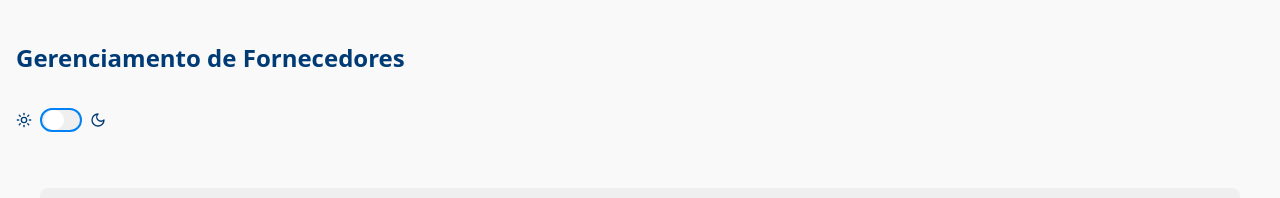
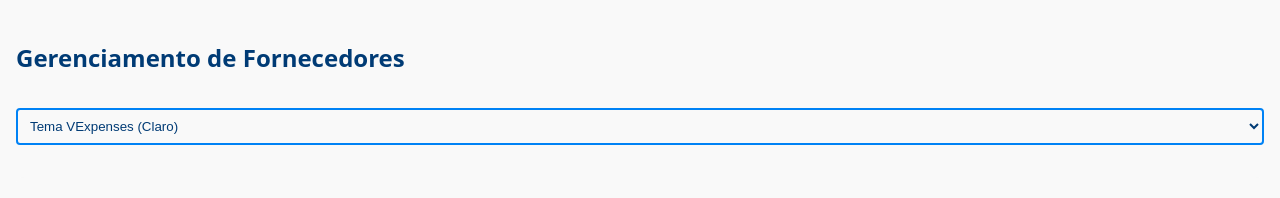
Before and after one commit to Flavio-JS/supplier-control, a React (Vite) app: page / in a window 1280 px wide. Shown: the top 198 px of the page. Built offline with nearby package versions, Linux system fonts and the light colour scheme; no server answers.

Commit message:
created theme switch logic

```diff
--- a/package.json
+++ b/package.json
@@ -15,6 +15,7 @@
     "@radix-ui/react-alert-dialog": "^1.1.6",
     "@radix-ui/react-dialog": "^1.1.6",
     "@radix-ui/react-label": "^2.1.2",
+    "@radix-ui/react-select": "^2.1.6",
     "@radix-ui/react-switch": "^1.1.3",
     "@radix-ui/react-tooltip": "^1.1.8",
     "@types/styled-components": "^5.1.34",
--- a/src/App.tsx
+++ b/src/App.tsx
@@ -1,9 +1,8 @@
 import styled from "styled-components";
 import { Fornecedores } from "./components/Fornecedores/fornecedores";
 import { ThemeProvider as StyledThemeProvider } from "styled-components";
-import { lightTheme, darkTheme } from "./styles/themes";
-import { useTheme } from "./context/theme-context";
 import ThemeToggleButton from "./components/ThemeToggleButton/theme-toggle-button";
+import useGetTheme from "./hooks/useGetTheme";
 
 const MainContainer = styled.main`
   width: 100%;
@@ -14,23 +13,20 @@ const MainContainer = styled.main`
   flex-direction: column;
   gap: 2rem;
   background-color: ${({ theme }) => theme.colors.background};
-  color: ${({ theme }) =>
-    theme.colors.textPrimary};
+  color: ${({ theme }) => theme.colors.textPrimary};
 `;
 
-// Estilos para o título
 const Title = styled.h1`
   font-size: 1.5rem;
   font-weight: 700;
-  color: ${({ theme }) =>
-    theme.colors.textPrimary};
+  color: ${({ theme }) => theme.colors.textPrimary};
 `;
 
 function App() {
-  const { theme } = useTheme();
+  const { getTheme } = useGetTheme();
 
   return (
-    <StyledThemeProvider theme={theme === "light" ? lightTheme : darkTheme}>
+    <StyledThemeProvider theme={getTheme()}>
       <MainContainer>
         <Title>Gerenciamento de Fornecedores</Title>
         <ThemeToggleButton />
--- a/src/components/ThemeToggleButton/theme-toggle-button.tsx
+++ b/src/components/ThemeToggleButton/theme-toggle-button.tsx
@@ -1,61 +1,30 @@
 import React from "react";
-import { useTheme } from "../../context/theme-context";
+import { ThemeName, useTheme } from "../../context/theme-context";
 import styled from "styled-components";
-import { Sun, Moon } from "lucide-react";
-import * as SwitchPrimitives from "@radix-ui/react-switch";
 
-const SwitchRoot = styled(SwitchPrimitives.Root)`
-  width: 42px;
-  height: 24px;
-  background-color: ${({ theme }) => theme.colors.surface};
-  border-radius: 9999px;
-  position: relative;
+const Select = styled.select`
+  padding: 8px;
+  border-radius: 4px;
   border: 2px solid ${({ theme }) => theme.colors.primary};
+  background-color: ${({ theme }) => theme.colors.background};
+  color: ${({ theme }) => theme.colors.textPrimary};
   cursor: pointer;
-
-  &[data-state="checked"] {
-    background-color: ${({ theme }) => theme.colors.primary};
-  }
-`;
-
-const SwitchThumb = styled(SwitchPrimitives.Thumb)`
-  display: block;
-  width: 20px;
-  height: 20px;
-  background-color: ${({ theme }) => theme.colors.textOnPrimary};
-  border-radius: 9999px;
-  transition: transform 100ms;
-  transform: translateX(2px);
-  will-change: transform;
-
-  &[data-state="checked"] {
-    transform: translateX(18px);
-  }
-`;
-
-const IconContainer = styled.div`
-  display: flex;
-  align-items: center;
-  justify-content: center;
-  height: 100%;
-  color: ${({ theme }) => theme.colors.textPrimary};
 `;
 
 const ThemeToggleButton: React.FC = () => {
-  const { theme, toggleTheme } = useTheme();
+  const { theme, setTheme } = useTheme();
+
+  const handleThemeChange = (event: React.ChangeEvent<HTMLSelectElement>) => {
+    setTheme(event.target.value as ThemeName);
+  };
 
   return (
-    <div style={{ display: "flex", alignItems: "center", gap: "8px" }}>
-      <IconContainer>
-        <Sun size={16} />
-      </IconContainer>
-      <SwitchRoot checked={theme === "dark"} onCheckedChange={toggleTheme}>
-        <SwitchThumb />
-      </SwitchRoot>
-      <IconContainer>
-        <Moon size={16} />
-      </IconContainer>
-    </div>
+    <Select value={theme} onChange={handleThemeChange}>
+      <option value="light">Tema VExpenses (Claro)</option>
+      <option value="dark">Tema VExpenses (Escuro)</option>
+      <option value="light2">Tema Secundário (Claro)</option>
+      <option value="dark2">Tema Secundário (Escuro)</option>
+    </Select>
   );
 };
 
--- a/src/context/theme-context.tsx
+++ b/src/context/theme-context.tsx
@@ -1,10 +1,10 @@
 import React, { createContext, useContext, useState, useEffect } from "react";
 
-type Theme = "light" | "dark";
+export type ThemeName = "light" | "dark" | "light2" | "dark2";
 
 interface ThemeContextType {
-  theme: Theme;
-  toggleTheme: () => void;
+  theme: ThemeName;
+  setTheme: (theme: ThemeName) => void;
 }
 
 const ThemeContext = createContext<ThemeContextType | undefined>(undefined);
@@ -12,8 +12,8 @@ const ThemeContext = createContext<ThemeContextType | undefined>(undefined);
 export const ThemeProvider: React.FC<{ children: React.ReactNode }> = ({
   children,
 }) => {
-  const [theme, setTheme] = useState<Theme>(() => {
-    const savedTheme = localStorage.getItem("theme") as Theme | null;
+  const [theme, setTheme] = useState<ThemeName>(() => {
+    const savedTheme = localStorage.getItem("theme") as ThemeName | null;
     return savedTheme || "light";
   });
 
@@ -21,12 +21,8 @@ export const ThemeProvider: React.FC<{ children: React.ReactNode }> = ({
     localStorage.setItem("theme", theme);
   }, [theme]);
 
-  const toggleTheme = () => {
-    setTheme((prevTheme) => (prevTheme === "light" ? "dark" : "light"));
-  };
-
   return (
-    <ThemeContext.Provider value={{ theme, toggleTheme }}>
+    <ThemeContext.Provider value={{ theme, setTheme }}>
       {children}
     </ThemeContext.Provider>
   );
--- /dev/null
+++ b/src/hooks/useGetTheme.ts
@@ -0,0 +1,30 @@
+import { useTheme } from "../context/theme-context";
+import {
+  lightTheme,
+  darkTheme,
+  lightTheme2,
+  darkTheme2,
+} from "../styles/themes";
+
+const useGetTheme = () => {
+  const { theme } = useTheme();
+
+  const getTheme = () => {
+    switch (theme) {
+      case "light":
+        return lightTheme;
+      case "dark":
+        return darkTheme;
+      case "light2":
+        return lightTheme2;
+      case "dark2":
+        return darkTheme2;
+      default:
+        return lightTheme;
+    }
+  };
+
+  return { getTheme };
+};
+
+export default useGetTheme;
```
Also changed, not shown: 1 other file (tests, documents, lock files or other folders).
